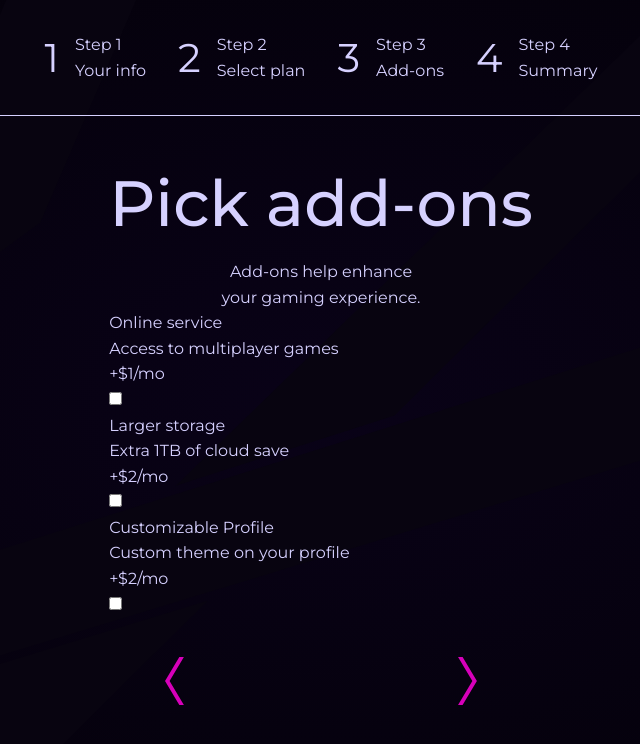
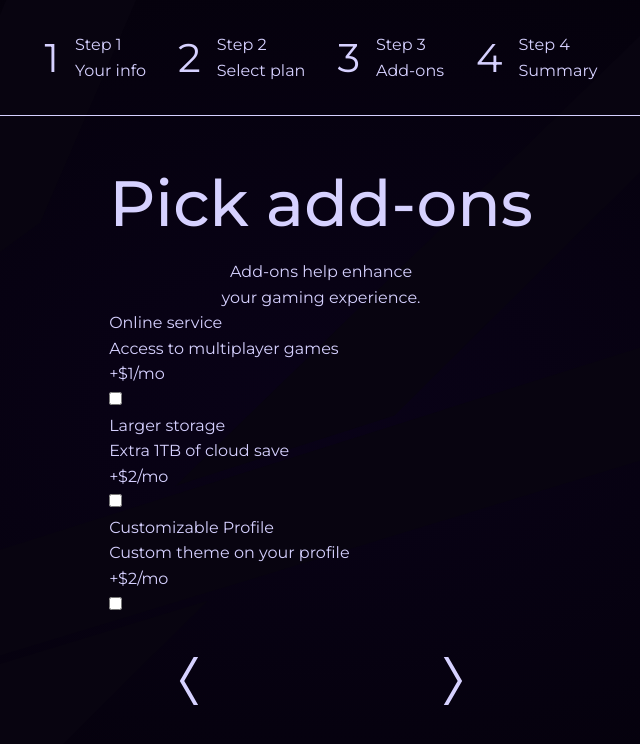
Before and after one commit to c0dehamster/multi-step-form-redesign, a SvelteKit app: page /AddOns in a window 1280 px wide. Shown: the top 744 px of the page, without its empty margins (319-959 px from the left). Built offline with nearby package versions, Linux system fonts and the light colour scheme.

Commit message:
Add active states for the arrow buttons

```diff
--- a/src/routes/AddOns/+page.svelte
+++ b/src/routes/AddOns/+page.svelte
@@ -48,18 +48,38 @@
 	</form>
 
 	<div class="nav-arrows">
-		<a href="#0" class="nav-arrows__link nav-arrows__link--left">
-			<img
-				src={iconArrowLeft}
-				alt="Previous step"
-				class="nav-arrows__icon" />
+		<a
+			href="#0"
+			class="nav-arrows__link nav-arrows__link--left"
+			aria-label="next step">
+			<svg
+				class="nav-arrows__icon"
+				width="48"
+				height="125"
+				viewBox="0 0 133 346"
+				fill="none"
+				xmlns="http://www.w3.org/2000/svg">
+				<path
+					d="M100.25 0.75L132.25 0.75L32.25 172.25L132.25 345.25H100.25L0.25 172.25L100.25 0.75Z"
+					fill="#D700BA" />
+			</svg>
 		</a>
 
-		<a href="#0" class="nav-arrows__link nav-arrows__link--right">
-			<img
-				src={iconArrowRight}
-				alt="Next Step"
-				class="nav-arrows__icon" />
+		<a
+			href="#0"
+			class="nav-arrows__link nav-arrows__link--right"
+			aria-label="next step">
+			<svg
+				class="nav-arrows__icon"
+				width="48"
+				height="125"
+				viewBox="0 0 133 346"
+				fill="none"
+				xmlns="http://www.w3.org/2000/svg">
+				<path
+					d="M32.25 345.25H0.25L100.25 173.75L0.25 0.75H32.25L132.25 173.75L32.25 345.25Z"
+					fill="#D700BA" />
+			</svg>
 		</a>
 	</div>
 </div>
--- a/src/routes/style.css
+++ b/src/routes/style.css
@@ -211,6 +211,8 @@ a {
 
 .nav-arrows__link {
 	height: 3rem;
+
+	--_nav-arrow-color: var(--color-text-main);
 }
 
 .nav-arrows__link--left {
@@ -226,3 +228,12 @@ a {
 .nav-arrows__icon {
 	height: 100%;
 }
+
+.nav-arrows__icon path {
+	fill: var(--_nav-arrow-color);
+}
+
+.nav-arrows__link:hover,
+.nav-arrows__link:focus {
+	--_nav-arrow-color: var(--color-active);
+}
```
Also changed, not shown: src/routes/+page.svelte (+15 -5 lines), src/routes/SelectPlan/+page.svelte (+30 -10 lines), src/routes/Summary/+page.svelte (+15 -5 lines).
